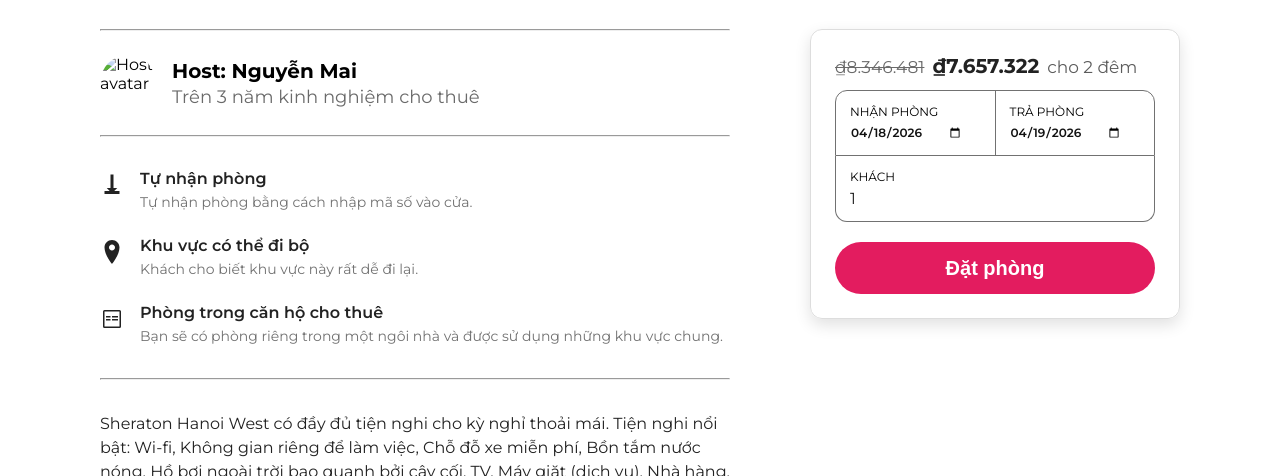
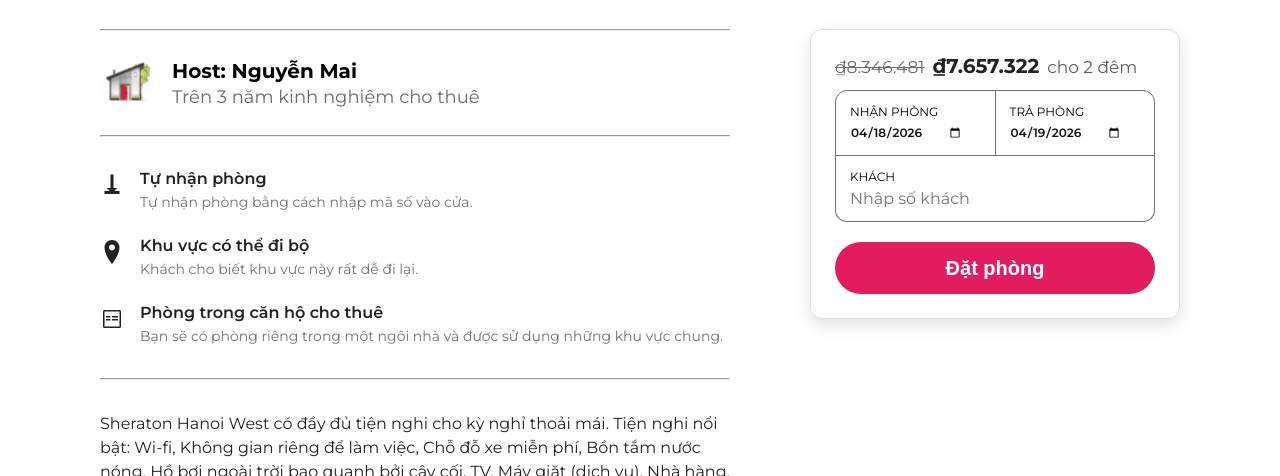
Before and after one commit to thao-bt/timnha, a plain HTML site: page detail.html in a window 1280 px wide. Shown: the part 624-1100 px from the top of the page. Drawn offline with Linux system fonts and the light colour scheme.

Commit message:
fix input

```diff
--- a/detail.html
+++ b/detail.html
@@ -3,7 +3,8 @@
 <head>
     <meta charset="UTF-8">
     <meta name="viewport" content="width=device-width, initial-scale=1.0">
-    <link rel="icon" type="image/png" href="image/mobile-nav-logo.png" sizes="96x96" />
+    <link rel="icon" type="image/png" href="image/mobile-nav-logo.png">
+    <link rel="apple-touch-icon" href="image/mobile-nav-logo.png">
 
     <link rel="preconnect" href="https://fonts.googleapis.com">
     <link rel="preconnect" href="https://fonts.gstatic.com" crossorigin>
@@ -91,7 +92,7 @@
             <div class="info-column">
                 <hr>
                 <div class="host-info">
-                    <img class="host-avatar" src="image/Dữ Liệu Khách Sạn/Apricot Hotel/ảnh/Screenshot 2026-04-06 170853.png" alt="Host avatar">
+                    <img class="host-avatar" src="image/anywhere-house.png" alt="Host avatar">
                     <div>
                         <p class="host-name"><b>Host: Nguyễn Mai</b></p>
                         <p class="grey-text">Trên 3 năm kinh nghiệm cho thuê</p>
@@ -199,7 +200,7 @@
                     </div>
                     <div class="guest-picker">
                         KHÁCH <br>
-                        <input class="booking-guests-input" id="booking-guests-input" type="number" min="1" step="1" placeholder="Nhập số khách" aria-label="Số khách">
+                        <input class="booking-guests-input" id="booking-guests-input" type="number" min="1" step="1" placeholder="Nhập số khách" required>
                     </div>
                     <button class="btn-primary" type="submit">Đặt phòng</button>
                 </form>
--- a/detail.js
+++ b/detail.js
@@ -20,11 +20,9 @@ document.addEventListener('DOMContentLoaded', () => {
     if (!checkin.value) checkin.value = toISODate(today);
     if (!checkout.value) checkout.value = toISODate(tomorrow);
     syncDates(checkin, checkout);
-    guests.value = sanitizeGuests(guests.value);
-    const sync = () => { syncDates(checkin, checkout); guests.value = sanitizeGuests(guests.value); };
+    const sync = () => { syncDates(checkin, checkout); };
     checkin.addEventListener('change', sync);
     checkout.addEventListener('change', sync);
-    guests.addEventListener('input', sync);
   }
 
   if (form && success) {
```
